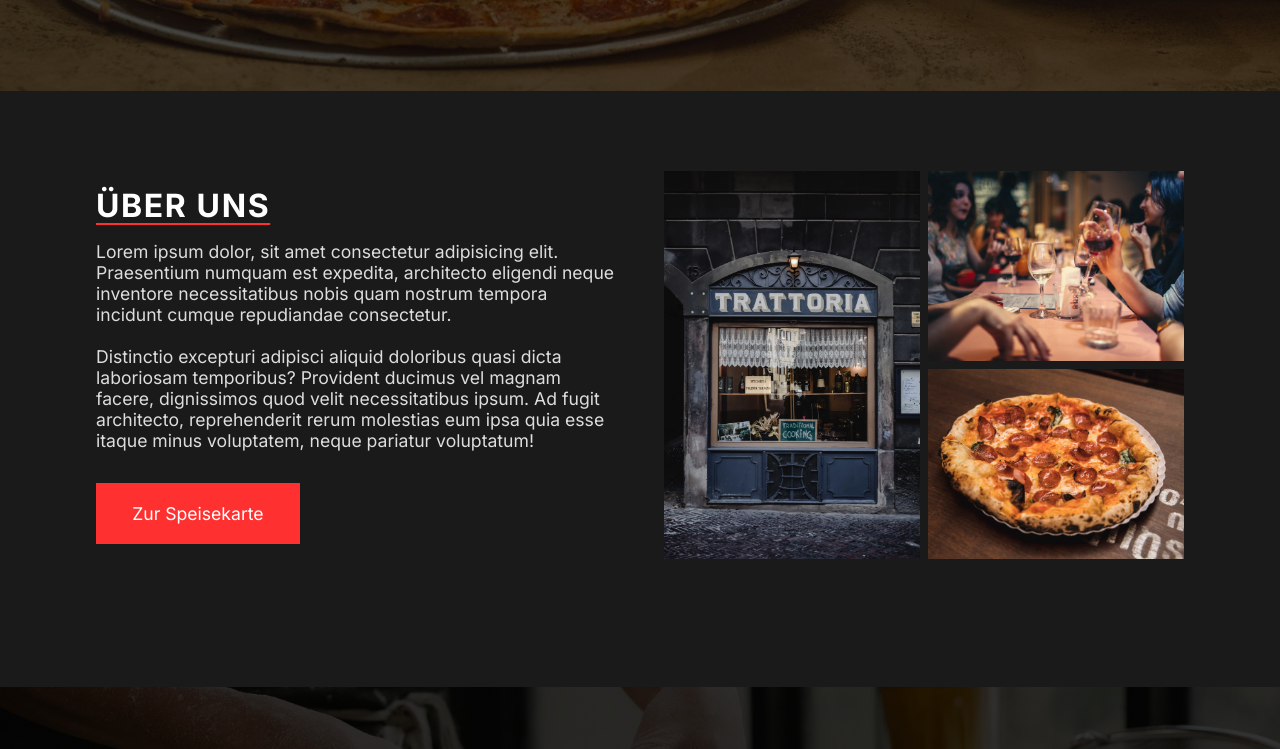
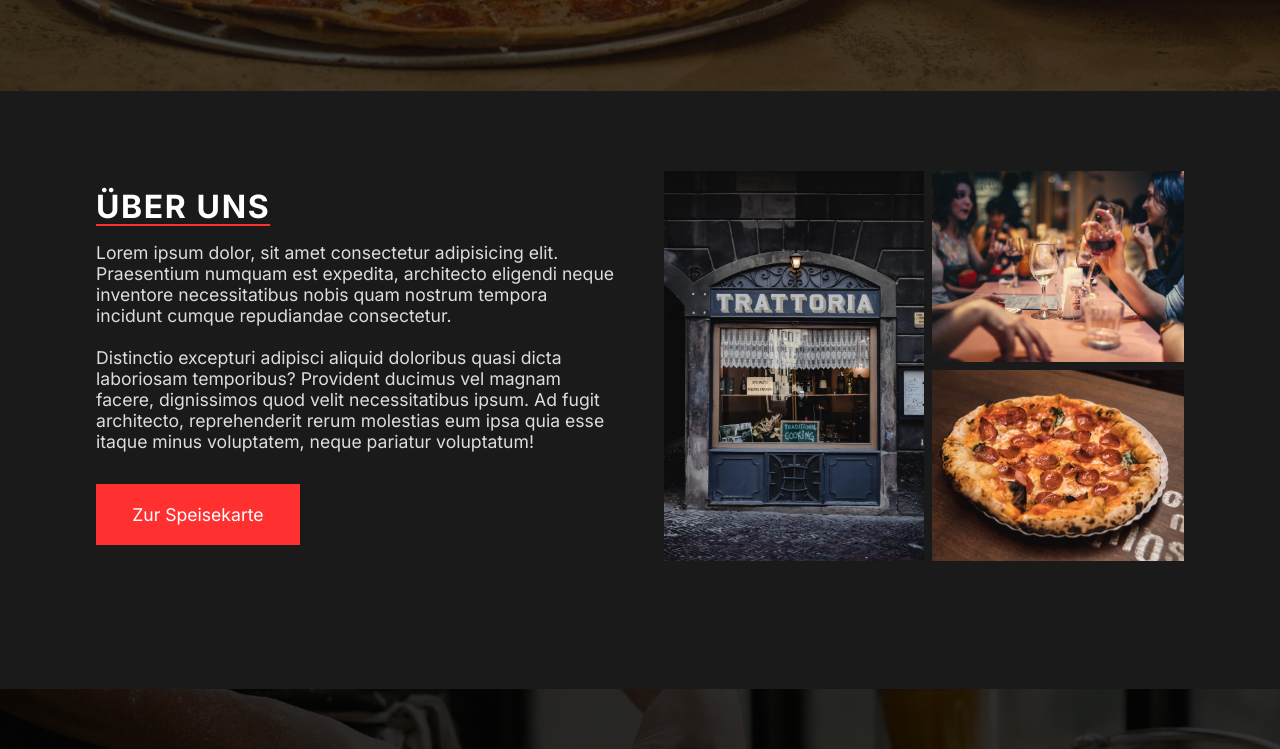
Before and after one commit to winne97/Modul2, a plain HTML site: page index.html in a window 1280 px wide. Shown: the part 710-1459 px from the top of the page. Drawn offline with Linux system fonts and the light colour scheme.

Commit message:
link bei button von hero section eingefügt und div bei one picture entfernt und eine zweite klasse hinzugefügt

```diff
--- a/index.css
+++ b/index.css
@@ -139,6 +139,12 @@ h2 {
   gap: 0.5rem;
 }
 
+.about-pictures {
+  width: 100%;
+  object-fit: cover;
+  height: 100%;
+}
+
 .one-picture {
   width: 50%;
 }
@@ -146,14 +152,7 @@ h2 {
 .two-pictures {
   display: flex;
   flex-direction: column;
-  width: 50%;
   gap: 0.5rem;
-}
-
-.about-pictures {
-  width: 100%;
-  object-fit: cover;
-  height: 100%;
 }
 
 .opening-section {
--- a/index.html
+++ b/index.html
@@ -6,12 +6,12 @@
     <title>Pizzeria Mamma Mia</title>
     <link rel="stylesheet" href="index.css" />
   </head>
+  <body>
     <nav>
       <a class="menu" href="#about">Über uns</a>
       <a class="menu" href="#">Speise&shy;karte</a>
       <a class="menu" href="#info-opening">Öffnungs&shy;zeiten</a>
     </nav>
-  <body>
     <section class="hero-section">
       <h1>
         Pizzeria <br />
@@ -20,7 +20,9 @@
       <p class="hero-description">
         Original italienische Küche aus der Toskana
       </p>
-      <a id="hero-button" class="button" href="#">Öffnungszeiten ansehen</a>
+      <a id="hero-button" class="button" href="#info-opening"
+        >Öffnungszeiten ansehen</a
+      >
     </section>
     <section id="about" class="about-section container">
       <div class="about-text">
@@ -41,13 +43,11 @@
         <a id="about-button" class="button" href="#">Zur Speisekarte</a>
       </div>
       <div class="all-pictures">
-        <div class="one-picture">
         <img
-            class="about-pictures"
+          class="about-pictures one-picture"
           src="Bilder/Trattoria_Bild1.webp"
           alt="Trattoria"
         />
-        </div>
         <div class="two-pictures">
           <img
             class="about-pictures"
```
Lines whose indentation alone changed are shown as unchanged.
